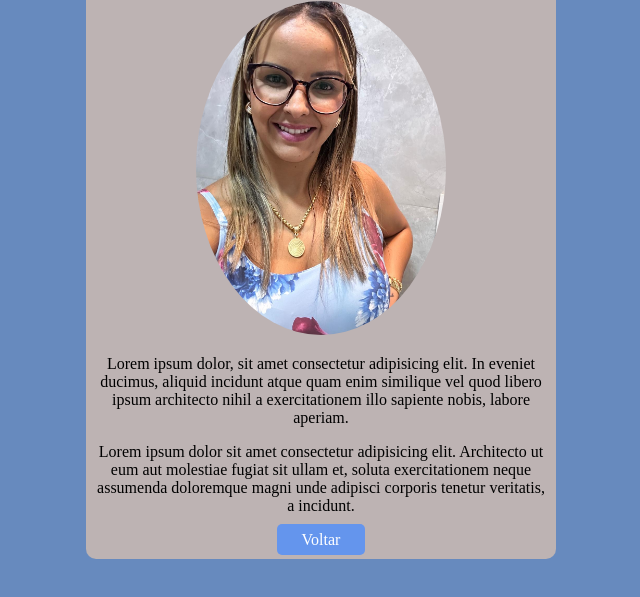
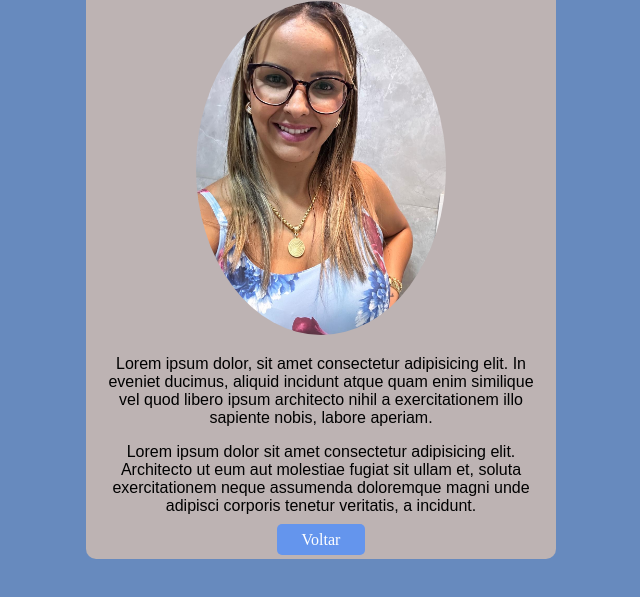
Before and after one commit to FerX95/Atividade_i34, a plain HTML site: page html/lucila_melo.html in a window 1280 px wide. Shown: the part 97-694 px from the top of the page, without its empty margins (319-959 px from the left). Drawn offline with Linux system fonts and the light colour scheme.

Commit message:
Atualização

```diff
--- a/css/lucila_melo.css
+++ b/css/lucila_melo.css
@@ -32,3 +32,7 @@ body{
     transition: 0.5s;
     color: #90b5ec;
 }
+
+.main p{
+    font-family: sans-serif
+}
```
